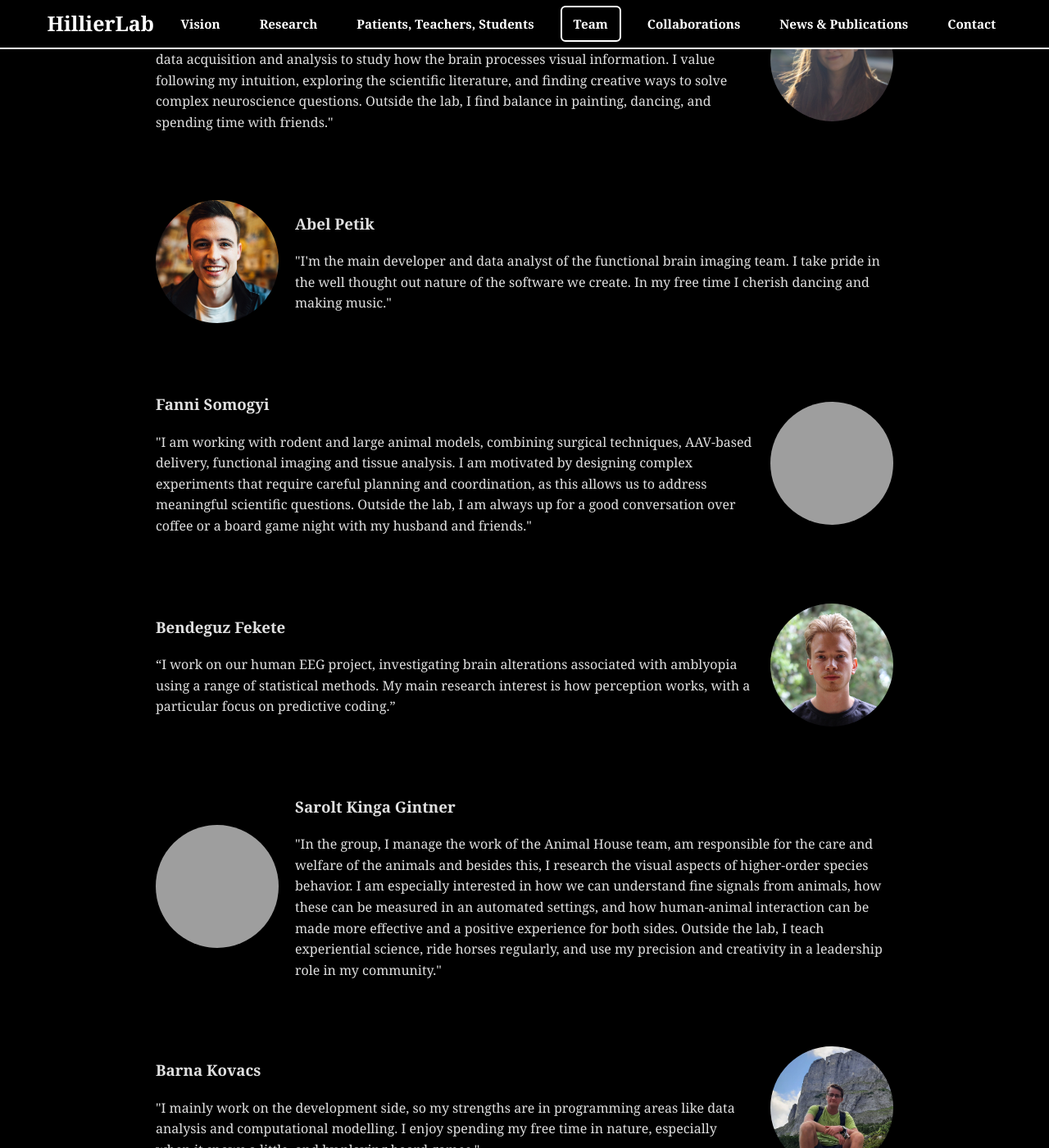
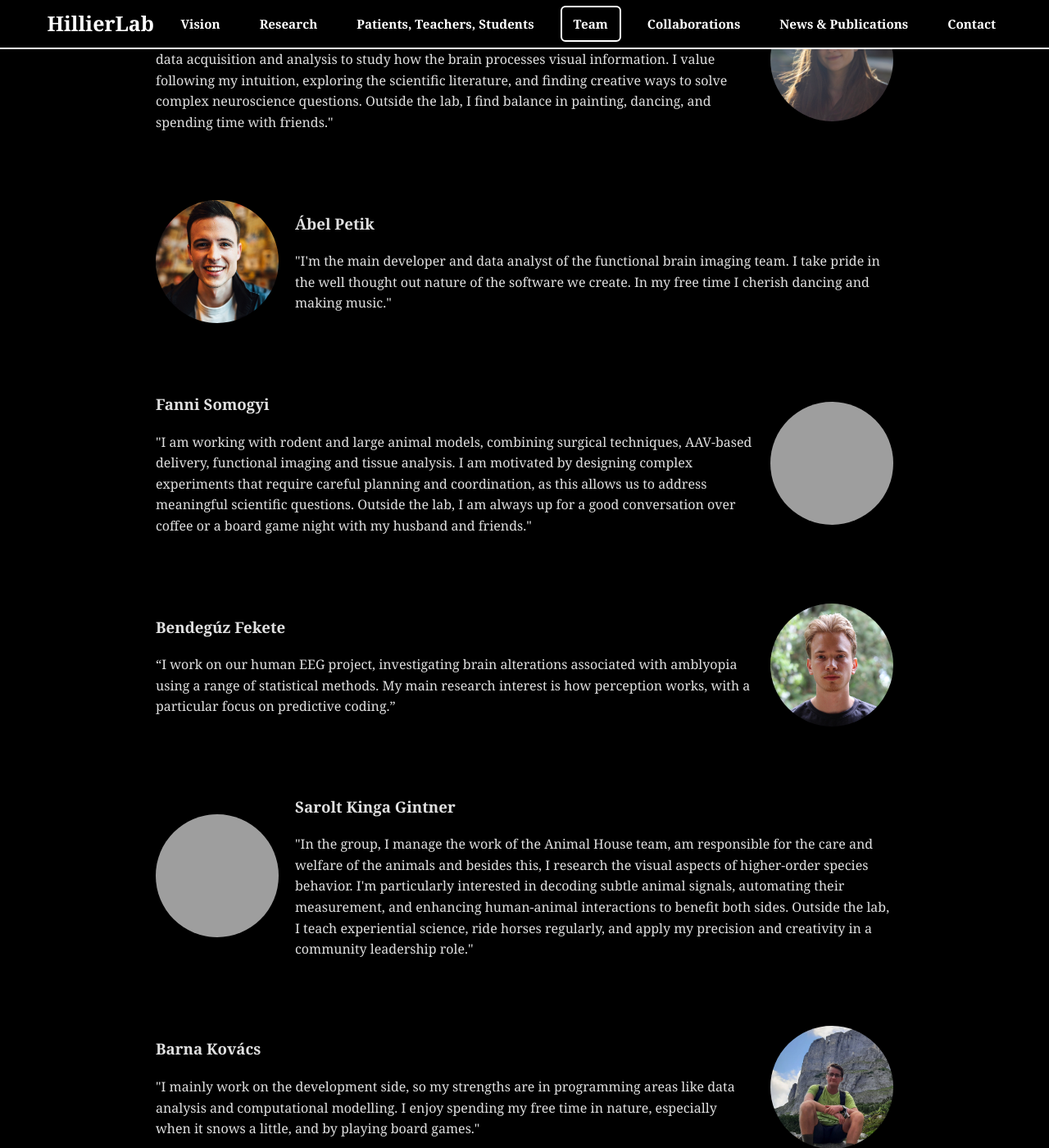
Before and after one commit to hillierlab/hillierlab.github.io, a Jekyll site: the page built from team.md, in a window 1280 px wide and 1400 px high, scrolled down 1109 px. Shown: the whole window at 82% size. Built offline with Jekyll 4.4.1, drawn with Linux system fonts in a browser that asks for light colours; some of the changed text lies outside the part shown; grey boxes are pictures that could not be loaded.

Commit message:
Correct member names in team.md

```diff
--- a/team.md
+++ b/team.md
@@ -46,7 +46,7 @@ title: Meet the Team
 <div style="display: flex; align-items: center; margin-bottom: 2em;">
   <img src="/assets/images/member_photos/Trixi.jpeg" alt="Member Name" style="width: 150px; height: 150px; aspect-ratio: 1 / 1; border-radius: 50%; object-fit: cover; margin-right: 20px;">
   <div>
-    <h3>Beatrix Kovacs</h3>
+    <h3>Beatrix Kovács</h3>
     <p>"In the lab, I focus on molecular biology and cell-based work. What matters most to me is clarity - in experimental design, documentation, and everyday lab work - because good science needs structure, not chaos. Outside the lab, I recharge through art, especially theater, concerts, and exhibitions."</p>
   </div>
 </div>
@@ -64,7 +64,7 @@ Outside the lab, I find balance in painting, dancing, and spending time with fri
 <div style="display: flex; align-items: center; margin-bottom: 2em;">
   <img src="/assets/images/member_photos/Abel.jpg" alt="Member Name" style="width: 150px; height: 150px; aspect-ratio: 1 / 1; border-radius: 50%; object-fit: cover; margin-right: 20px;">
   <div>
-    <h3>Abel Petik</h3>
+    <h3>Ábel Petik</h3>
     <p>"I'm the main developer and data analyst of the functional brain imaging team. I take pride in the well thought out nature of the software we create. In my free time I cherish dancing and making music."</p>
   </div>
 </div>
@@ -80,7 +80,7 @@ Outside the lab, I find balance in painting, dancing, and spending time with fri
 <div style="display: flex; align-items: center; margin-bottom: 2em; flex-direction: row-reverse;">
   <img src="/assets/images/member_photos/Beni.jpg" alt="Member Name" style="width: 150px; height: 150px; aspect-ratio: 1 / 1; border-radius: 50%; object-fit: cover; margin-left: 20px;">
   <div>
-    <h3>Bendeguz Fekete</h3>
+    <h3>Bendegúz Fekete</h3>
     <p>“I work on our human EEG project, investigating brain alterations associated with amblyopia using a range of statistical methods. My main research interest is how perception works, with a particular focus on predictive coding.”</p>
   </div>
 </div>
@@ -89,16 +89,14 @@ Outside the lab, I find balance in painting, dancing, and spending time with fri
   <img src="/assets/images/member_photos/Kinga.JPEG" alt="Member Name" style="width: 150px; height: 150px; aspect-ratio: 1 / 1; border-radius: 50%; object-fit: cover; margin-right: 20px;">
   <div>
     <h3>Sarolt Kinga Gintner</h3>
-    <p>"In the group, I manage the work of the Animal House team, am responsible for the care and welfare of the animals and besides this, I research the visual aspects of higher-order species behavior.
-I am especially interested in how we can understand fine signals from animals, how these can be measured in an automated settings, and how human-animal interaction can be made more effective and a positive experience for both sides.
-Outside the lab, I teach experiential science, ride horses regularly, and use my precision and creativity in a leadership role in my community."</p>
+    <p>"In the group, I manage the work of the Animal House team, am responsible for the care and welfare of the animals and besides this, I research the visual aspects of higher-order species behavior. I'm particularly interested in decoding subtle animal signals, automating their measurement, and enhancing human-animal interactions to benefit both sides. Outside the lab, I teach experiential science, ride horses regularly, and apply my precision and creativity in a community leadership role."</p>
   </div>
 </div>
 
 <div style="display: flex; align-items: center; margin-bottom: 2em; flex-direction: row-reverse;">
   <img src="/assets/images/member_photos/Barna.jpg" alt="Member Name" style="width: 150px; height: 150px; aspect-ratio: 1 / 1; border-radius: 50%; object-fit: cover; margin-left: 20px;">
   <div>
-    <h3>Barna Kovacs</h3>
+    <h3>Barna Kovács</h3>
     <p>"I mainly work on the development side, so my strengths are in programming areas like data analysis and computational modelling. I enjoy spending my free time in nature, especially when it snows a little, and by playing board games."</p>
   </div>
 </div>
@@ -175,7 +173,7 @@ Outside the lab, I am passionate about sports, as it helps me recharge, and stay
   <img src="/assets/images/member_photos/Gabi.jpg" alt="Member Name" style="width: 150px; height: 150px; aspect-ratio: 1 / 1; border-radius: 50%; object-fit: cover; margin-right: 20px;">
   <div>
     <h3>Gabriella Trieb</h3>
-    <p>"I work as a research assistant on human EEG experiments. I enjoy working with people and helping participants feel informed and comfortable throughout the studies. In every season, I recharge through movement and sports in nature and have a strong interest in group dynamics and self-awareness.</p>
+    <p>"I work as a research assistant on human EEG experiments. I enjoy working with people and helping participants feel informed and comfortable throughout the studies. In every season, I recharge through movement and sports in nature and have a strong interest in group dynamics and self-awareness."</p>
   </div>
 </div>
 
```
Also changed, not shown: other parts of team.md (+4 -4 lines).
